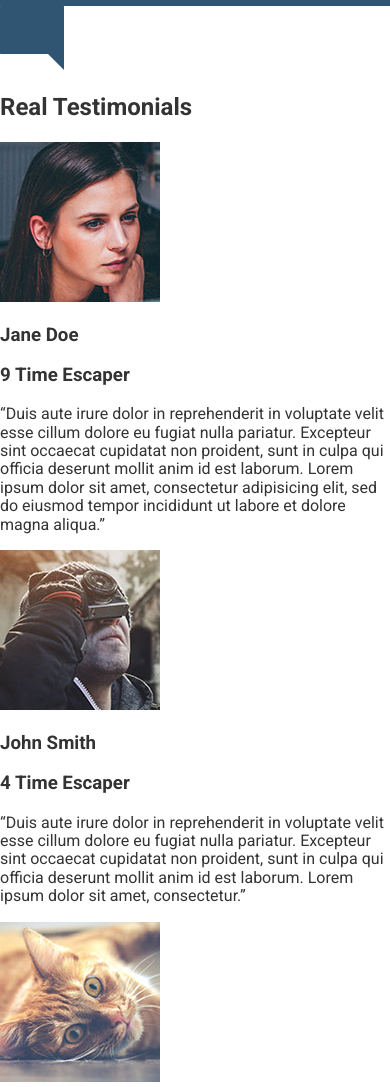
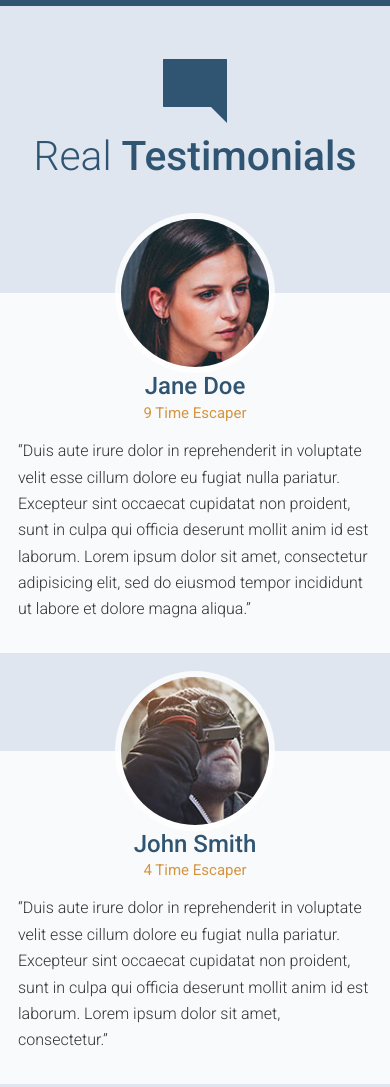
Before and after one commit to majekolaitan/travel-site, a website: page app/index.html in a window 390 px wide. Shown: the part 3360-4447 px from the top of the page. Drawn offline with Linux system fonts and the light colour scheme.

Commit message:
styled testimonial for mobile and desktop

```diff
--- a/app/assets/styles/modules/_page-section.css
+++ b/app/assets/styles/modules/_page-section.css
@@ -5,8 +5,25 @@
 		padding: 4.5rem 0;
 	}
 
+	&--no-b-padding-until-medium {
+		padding-bottom: 0;
+
+		@mixin atMedium {
+			padding-bottom: 4.5rem;
+		}
+	}
+
 	&--blue {
 		background-color: $mainBlue;
 		color: #FFF;
 	}
+
+	&--testimonials {
+		background-color: #e0e6ef;
+
+		@mixin atMedium {
+			background: url('/assets/images/testimonials-bg.jpg') top center no-repeat;
+			background-size: cover;
+		}
+	}
 }
--- a/app/assets/styles/modules/_row.css
+++ b/app/assets/styles/modules/_row.css
@@ -1,6 +1,10 @@
 .row {
 
 	@mixin clearfix;
+
+	&--t-padding {
+		padding-top: 80px;
+	}
 
 	&--gutters {
 		margin-right: -65px;
@@ -10,12 +14,20 @@
 		margin-right: -100px;
 	}
 
+	&--gutters-small {
+		margin-right: -45px;
+	}
+
 	&--gutters > div {
 		padding-right: 65px;
 	}
 
 	&--gutters-large > div {
 		padding-right: 100px;
+	}
+
+	&--gutters-small > div {
+		padding-right: 45px;
 	}
 
 	&__b-margin-until-medium {
@@ -51,4 +63,16 @@
 			width: 63%;
 		}
 	}
+
+	/* Begin equal height rules */
+	&--equal-height-at-medium {
+		@mixin atMedium {
+			display: flex;
+		}
+
+		& > div {
+			float: none;
+			display: flex;
+		}
+	}
 }
--- a/app/assets/styles/modules/_section-title.css
+++ b/app/assets/styles/modules/_section-title.css
@@ -11,6 +11,10 @@
 		font-weight: 500;
 	}
 
+	&--blue {
+		color: $mainBlue;
+	}
+
 	&__icon {
 		display: block;
 		margin-left: auto;
@@ -18,6 +22,8 @@
 		margin-bottom: .6rem;
 
 		@mixin atSmall {
+			position: relative;
+			top: 8px;
 			margin-right: .5rem;
 			margin-left: 0;
 			margin-bottom: 0;
--- /dev/null
+++ b/app/assets/styles/modules/_testimonial.css
@@ -0,0 +1,41 @@
+.testimonial {
+	background-color: rgba(255, 255, 255, .8);
+	padding: 0 18px 1px 18px;
+	margin-bottom: 98px;
+
+	@mixin atMedium {
+		margin-bottom: 0;
+		padding: 0 1.8125rem 1px 1.8125rem;
+	}
+
+	&--last {
+		margin-bottom: 0;
+	}
+
+	&__photo {
+		border-radius: 80px;
+		overflow: hidden;
+		width: 160px;
+		height: 160px;
+		margin: 0 auto -80px auto;
+		position: relative;
+		top: -80px;
+		border: 6px solid rgba(255, 255, 255, .8);
+	}
+
+	&__title {
+		color: $mainBlue;
+		text-align: center;
+		font-size: 1.5rem;
+		font-weight: 500;
+		margin: 0;
+	}
+
+	&__subtitle {
+		color: $mainOrange;
+		text-align: center;
+		font-weight: 400;
+		font-size: 0.9375rem;
+		margin: .25rem 0 1rem 0;
+	}
+}
--- a/app/assets/styles/modules/_wrapper.css
+++ b/app/assets/styles/modules/_wrapper.css
@@ -8,6 +8,16 @@
 
 	&--medium {
 		max-width: 976px;
+	}
+
+	&--no-padding-until-medium {
+		padding-left: 0;
+		padding-right: 0;
+
+		@mixin atMedium {
+			padding-left: 18px;
+			padding-right: 18px;
+		}
 	}
 
 	.wrapper {
--- a/app/assets/styles/styles.css
+++ b/app/assets/styles/styles.css
@@ -11,3 +11,4 @@
 @import "modules/_generic-content-container";
 @import "modules/_section-title";
 @import "modules/_feature-item";
+@import "modules/_testimonial";
--- a/app/index.html
+++ b/app/index.html
@@ -105,24 +105,45 @@
     </div>
   </div>
 
-  <div id="testimonials">
-    <img src="assets/images/icons/comment.svg">
-    <h2>Real Testimonials</h2>
+  <div id="testimonial" class="page-section page-section--no-b-padding-until-medium page-section--testimonials">
+    <div class="wrapper wrapper--no-padding-until-medium">
+      <h2 class="section-title section-title--blue"><img class="section-title__icon" src="assets/images/icons/comment.svg"> Real <strong>Testimonials</strong></h2>
 
+      <div class="row row--gutters row--equal-height-at-medium row--gutters-small row--t-padding generic-content-container">
+        <div class="row__medium-4">
+          <div class="testimonial">
+            <div class="testimonial__photo">
               <img src="assets/images/testimonial-jane.jpg">
-    <h3>Jane Doe</h3>
-    <h3>9 Time Escaper</h3>
+            </div>
+            <h3 class="testimonial__title">Jane Doe</h3>
+            <h4 class="testimonial__subtitle">9 Time Escaper</h4>
             <p>&ldquo;Duis aute irure dolor in reprehenderit in voluptate velit esse cillum dolore eu fugiat nulla pariatur. Excepteur sint occaecat cupidatat non proident, sunt in culpa qui officia deserunt mollit anim id est laborum. Lorem ipsum dolor sit amet, consectetur adipisicing elit, sed do eiusmod tempor incididunt ut labore et dolore magna aliqua.&rdquo;</p>
+          </div>
+        </div>
 
+        <div class="row__medium-4">
+          <div class="testimonial">
+            <div class="testimonial__photo">
               <img src="assets/images/testimonial-john.jpg">
-    <h3>John Smith</h3>
-    <h3>4 Time Escaper</h3>
+            </div>
+            <h3 class="testimonial__title">John Smith</h3>
+            <h4 class="testimonial__subtitle">4 Time Escaper</h4>
             <p>&ldquo;Duis aute irure dolor in reprehenderit in voluptate velit esse cillum dolore eu fugiat nulla pariatur. Excepteur sint occaecat cupidatat non proident, sunt in culpa qui officia deserunt mollit anim id est laborum. Lorem ipsum dolor sit amet, consectetur.&rdquo;</p>
+          </div>
+        </div>
 
+        <div class="row__medium-4">
+          <div class="testimonial testimonial--last">
+            <div class="testimonial__photo">
               <img src="assets/images/testimonial-cat.jpg">
-    <h3>Cat McKitty</h3>
-    <h3>6 Time Escaper</h3>
+            </div>
+            <h3 class="testimonial__title">Cat McKitty</h3>
+            <h4 class="testimonial__subtitle">6 Time Escaper</h4>
             <p>&ldquo;Duis aute irure dolor in reprehenderit in voluptate velit esse cillum dolore eu fugiat nulla pariatur. Excepteur sint occaecat cupidatat non proident, sunt in culpa qui officia deserunt mollit anim id est laborum. Lorem ipsum dolor sit amet, consectetur adipisicing elit, sed do eiusmod tempor incididunt ut.&rdquo;</p>
+          </div>
+        </div>
+      </div>
+    </div>
   </div>
 
   <footer>
--- a/app/temp/styles/styles.css
+++ b/app/temp/styles/styles.css
@@ -569,6 +569,19 @@ a {
 		max-width: 976px;
 	}
 
+.wrapper--no-padding-until-medium {
+		padding-left: 0;
+		padding-right: 0;
+	}
+
+@media (min-width: 800px) {
+
+.wrapper--no-padding-until-medium {
+			padding-left: 18px;
+			padding-right: 18px
+	}
+	}
+
 .wrapper .wrapper {
 		padding-left: 0;
 		padding-right: 0;
@@ -596,9 +609,32 @@ a {
 }
 	}
 
+.page-section--no-b-padding-until-medium {
+		padding-bottom: 0;
+	}
+
+@media (min-width: 800px) {
+
+.page-section--no-b-padding-until-medium {
+			padding-bottom: 4.5rem
+	}
+	}
+
 .page-section--blue {
 		background-color: #2f5572;
 		color: #FFF;
+	}
+
+.page-section--testimonials {
+		background-color: #e0e6ef;
+	}
+
+@media (min-width: 800px) {
+
+.page-section--testimonials {
+			background: url('/assets/images/testimonials-bg.jpg') top center no-repeat;
+			background-size: cover
+	}
 	}
 
 .headline {
@@ -665,6 +701,10 @@ a {
 		display: table;
 	}
 
+.row--t-padding {
+		padding-top: 80px;
+	}
+
 .row--gutters {
 		margin-right: -65px;
 	}
@@ -673,12 +713,20 @@ a {
 		margin-right: -100px;
 	}
 
+.row--gutters-small {
+		margin-right: -45px;
+	}
+
 .row--gutters > div {
 		padding-right: 65px;
 	}
 
 .row--gutters-large > div {
 		padding-right: 100px;
+	}
+
+.row--gutters-small > div {
+		padding-right: 45px;
 	}
 
 .row__b-margin-until-medium {
@@ -715,6 +763,24 @@ a {
 		}
 	}
 
+/* Begin equal height rules */
+
+@media (min-width: 800px) {
+
+.row--equal-height-at-medium {
+			display: -webkit-box;
+			display: -ms-flexbox;
+			display: flex
+	}
+	}
+
+.row--equal-height-at-medium > div {
+			float: none;
+			display: -webkit-box;
+			display: -ms-flexbox;
+			display: flex;
+		}
+
 .generic-content-container p {
 		font-weight: 300;
 		line-height: 1.65;
@@ -749,6 +815,10 @@ a {
 		font-weight: 500;
 	}
 
+.section-title--blue {
+		color: #2f5572;
+	}
+
 .section-title__icon {
 		display: block;
 		margin-left: auto;
@@ -759,6 +829,8 @@ a {
 @media (min-width: 530px) {
 
 .section-title__icon {
+			position: relative;
+			top: 8px;
 			margin-right: .5rem;
 			margin-left: 0;
 			margin-bottom: 0;
@@ -807,3 +879,48 @@ a {
 			font-size: 1.875rem
 	}
 	}
+
+.testimonial {
+	background-color: rgba(255, 255, 255, .8);
+	padding: 0 18px 1px 18px;
+	margin-bottom: 98px;
+}
+
+@media (min-width: 800px) {
+
+.testimonial {
+		margin-bottom: 0;
+		padding: 0 1.8125rem 1px 1.8125rem
+}
+	}
+
+.testimonial--last {
+		margin-bottom: 0;
+	}
+
+.testimonial__photo {
+		border-radius: 80px;
+		overflow: hidden;
+		width: 160px;
+		height: 160px;
+		margin: 0 auto -80px auto;
+		position: relative;
+		top: -80px;
+		border: 6px solid rgba(255, 255, 255, .8);
+	}
+
+.testimonial__title {
+		color: #2f5572;
+		text-align: center;
+		font-size: 1.5rem;
+		font-weight: 500;
+		margin: 0;
+	}
+
+.testimonial__subtitle {
+		color: #d59541;
+		text-align: center;
+		font-weight: 400;
+		font-size: 0.9375rem;
+		margin: .25rem 0 1rem 0;
+	}
```
Lines whose indentation alone changed are shown as unchanged.
